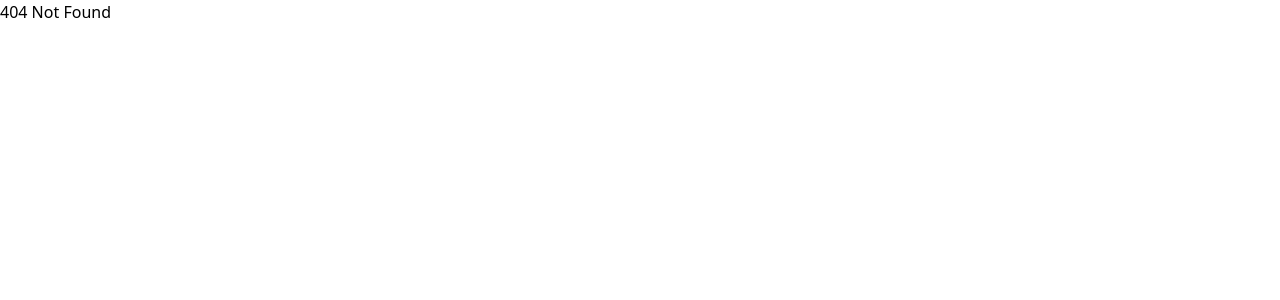
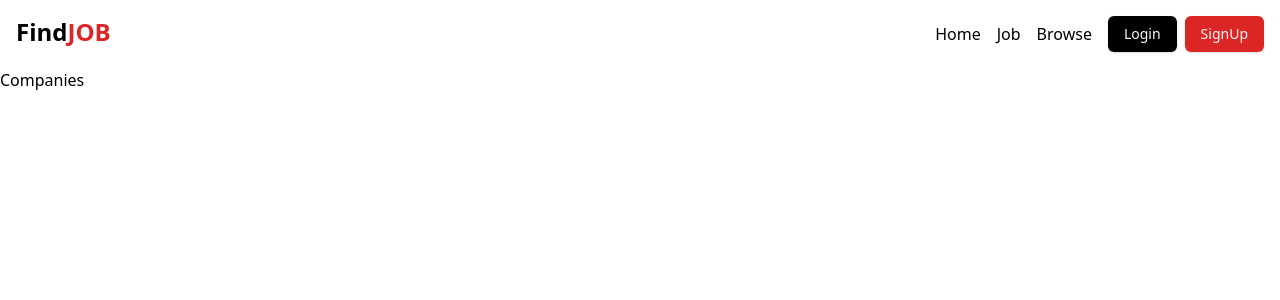
Before and after one commit to JayeshYadav07/Job-Portal, a React (Vite) app in the folder Frontend/: page /admin/companies in a window 1280 px wide. Before the commit this address had no page. Shown: the top 300 px of the page. Built offline with nearby package versions, Linux system fonts and the light colour scheme.

Commit message:
admin/recruiter routing added

```diff
--- a/Frontend/src/pages/Home.tsx
+++ b/Frontend/src/pages/Home.tsx
@@ -1,12 +1,22 @@
+import { useEffect } from "react";
 import CategoriesCarousel from "../components/CategoriesCarousel";
 import Footer from "../components/Footer";
 import HeroSection from "../components/HeroSection";
 import LatestJob from "../components/LatestJob";
 import Navbar from "../components/Navbar";
 import useFetchJob from "../hooks/useFetchJob";
+import { useNavigate } from "react-router-dom";
+import { useSelector } from "react-redux";
 
 export default function Home() {
 	useFetchJob();
+	const navigate = useNavigate();
+	const { user } = useSelector((state: any) => state.user);
+	useEffect(() => {
+		if (user?.role === "recruiter") {
+			navigate("/admin/companies");
+		}
+	}, []);
 	return (
 		<div>
 			<Navbar />
--- /dev/null
+++ b/Frontend/src/pages/admin/Companies.tsx
@@ -0,0 +1,12 @@
+import Navbar from "../../components/Navbar";
+
+function Companies() {
+	return (
+		<div>
+			<Navbar />
+			<h1>Companies</h1>
+		</div>
+	);
+}
+
+export default Companies;
--- /dev/null
+++ b/Frontend/src/pages/admin/Jobs.tsx
@@ -0,0 +1,12 @@
+import Navbar from "../../components/Navbar";
+
+function Jobs() {
+	return (
+		<div>
+			<Navbar />
+			<h1>Jobs</h1>
+		</div>
+	);
+}
+
+export default Jobs;
```
Also changed, not shown: Frontend/src/App.tsx (+10 -0 lines).
